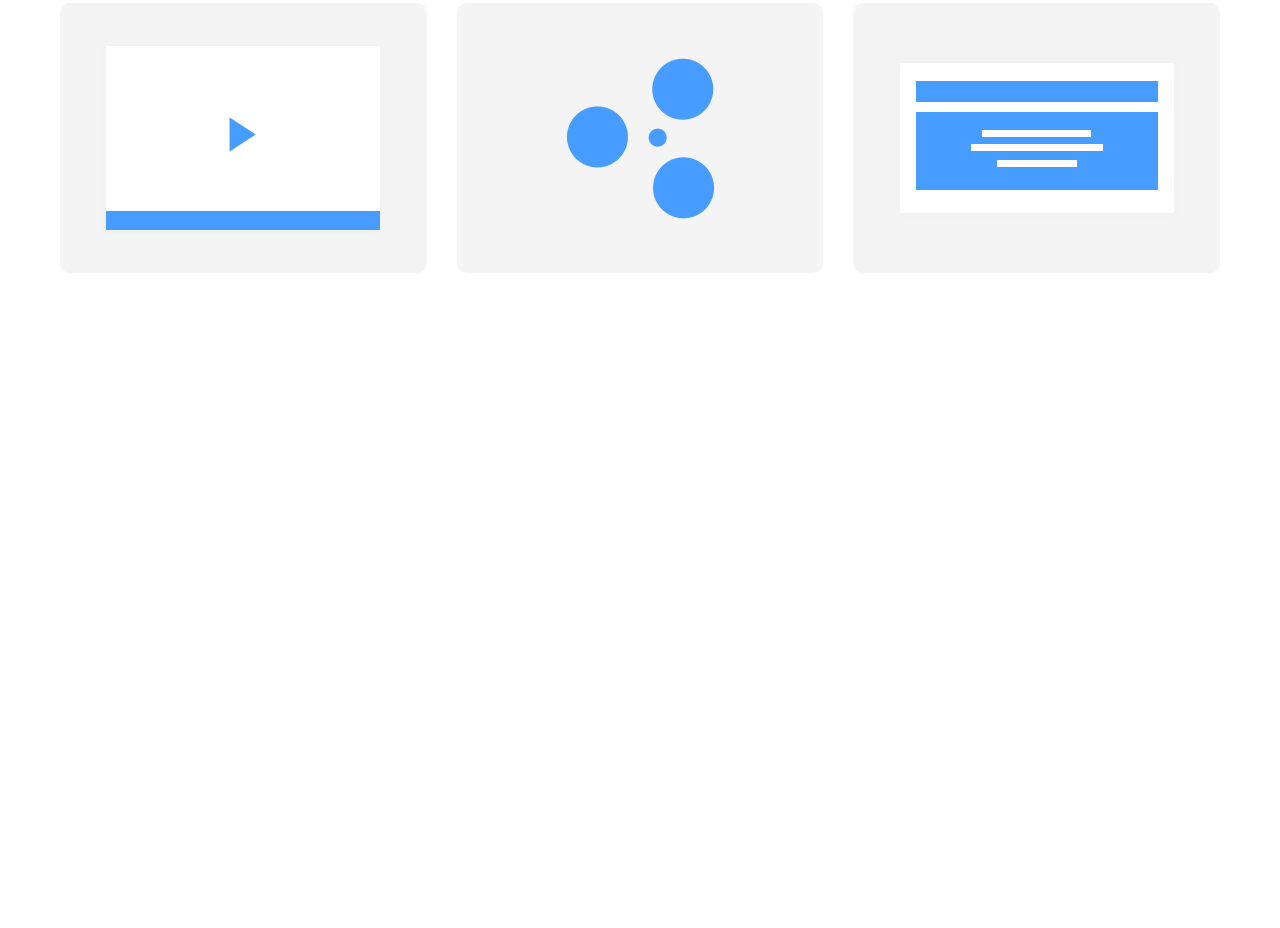
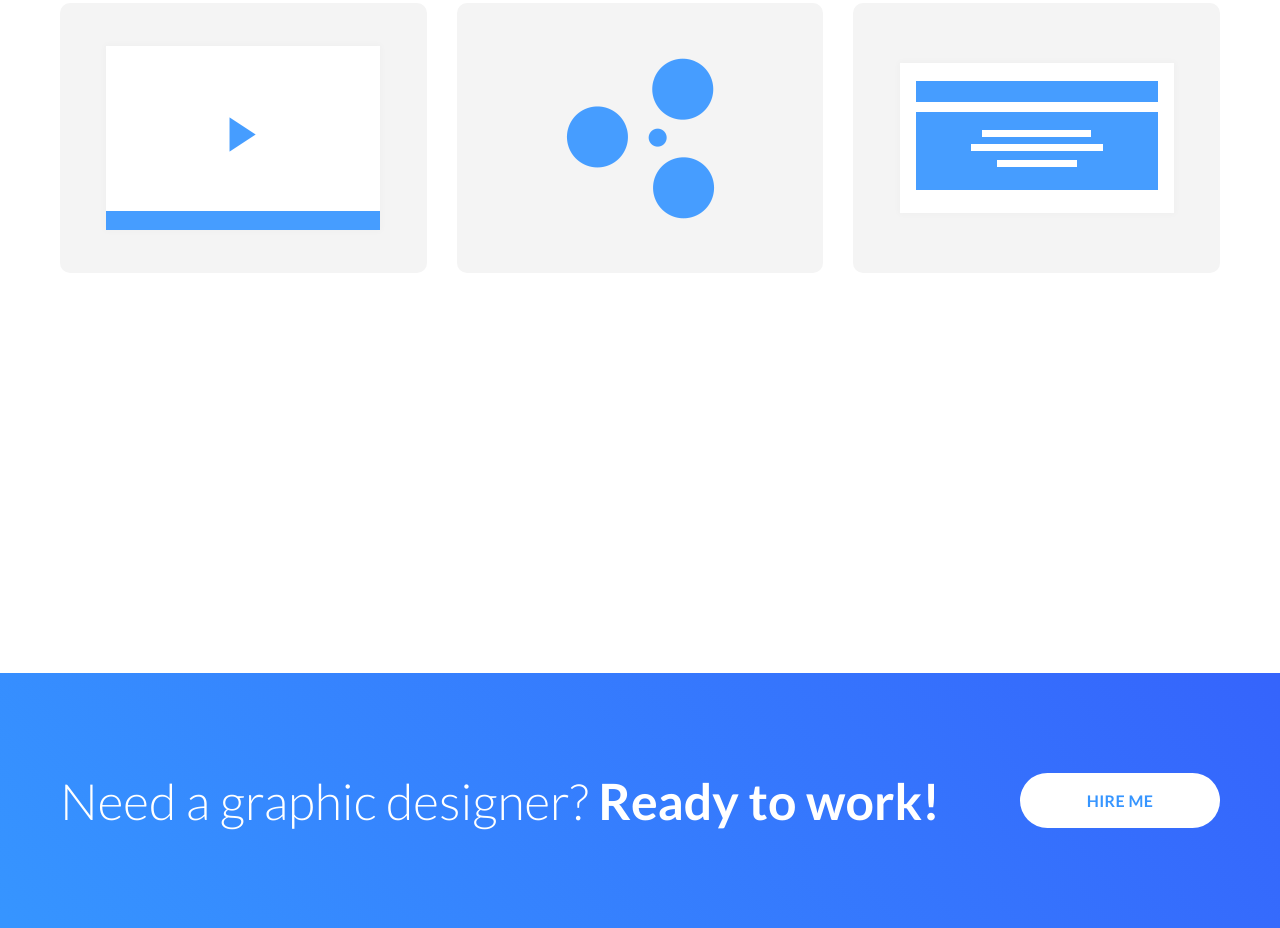
Before and after one commit to Andretan322/teamBeetroot, a website: page index.html in a window 1280 px wide. Shown: the part 1237-2165 px from the top of the page. Before the commit the page ends 2110 px from the top, so only its background shows below. Drawn offline with Linux system fonts and the light colour scheme.

Commit message:
create footer

```diff
--- a/index.html
+++ b/index.html
@@ -66,7 +66,14 @@
       </main>
 
       <footer class="footer">
-        <div class="container"></div>
+        <div class="container">
+          <div class="footer__content">
+            <div class="footer__desc">
+              Need a graphic designer? <span>Ready to work! </span>
+            </div>
+            <div class="footer__btn btn"><a href="">hire me</a></div>
+          </div>
+        </div>
       </footer>
     </div>
   </body>
--- a/scss/_cookies.scss
+++ b/scss/_cookies.scss
@@ -15,7 +15,7 @@
         gap: 10px;
     }
 
-    .cookies__desc {
+    &__desc {
         color: #ffffff;
         font-size: 14px;
         font-weight: 400;
@@ -28,6 +28,7 @@
         height: 30px;
 
         a {
+            width: 100%;
             color: #194277;
             font-size: 12px;
             font-weight: 700;
--- a/scss/_footer.scss
+++ b/scss/_footer.scss
@@ -0,0 +1,37 @@
+.footer {
+    background: linear-gradient(51deg, #3695ff 0%, #3564fc 100%);
+
+    &__content {
+        display: flex;
+        justify-content: space-between;
+        align-items: center;
+        flex-wrap: wrap;
+        gap: 10px;
+    }
+
+    &__desc {
+        color: #ffffff;
+        font-size: 50px;
+        font-weight: 300;
+
+        span {
+            font-weight: 700;
+        }
+    }
+
+    &__btn {
+        flex: 0 1 200px;
+        text-align: center;
+        border-radius: 28px;
+        height: 55px;
+
+        a{
+            width: 100%;
+            color: #3695ff;
+            font-size: 16px;
+            font-weight: 700;
+            letter-spacing: 0.4px;
+            text-transform: uppercase;
+        }
+    }
+}
```
Also changed, not shown: css/style.css.
